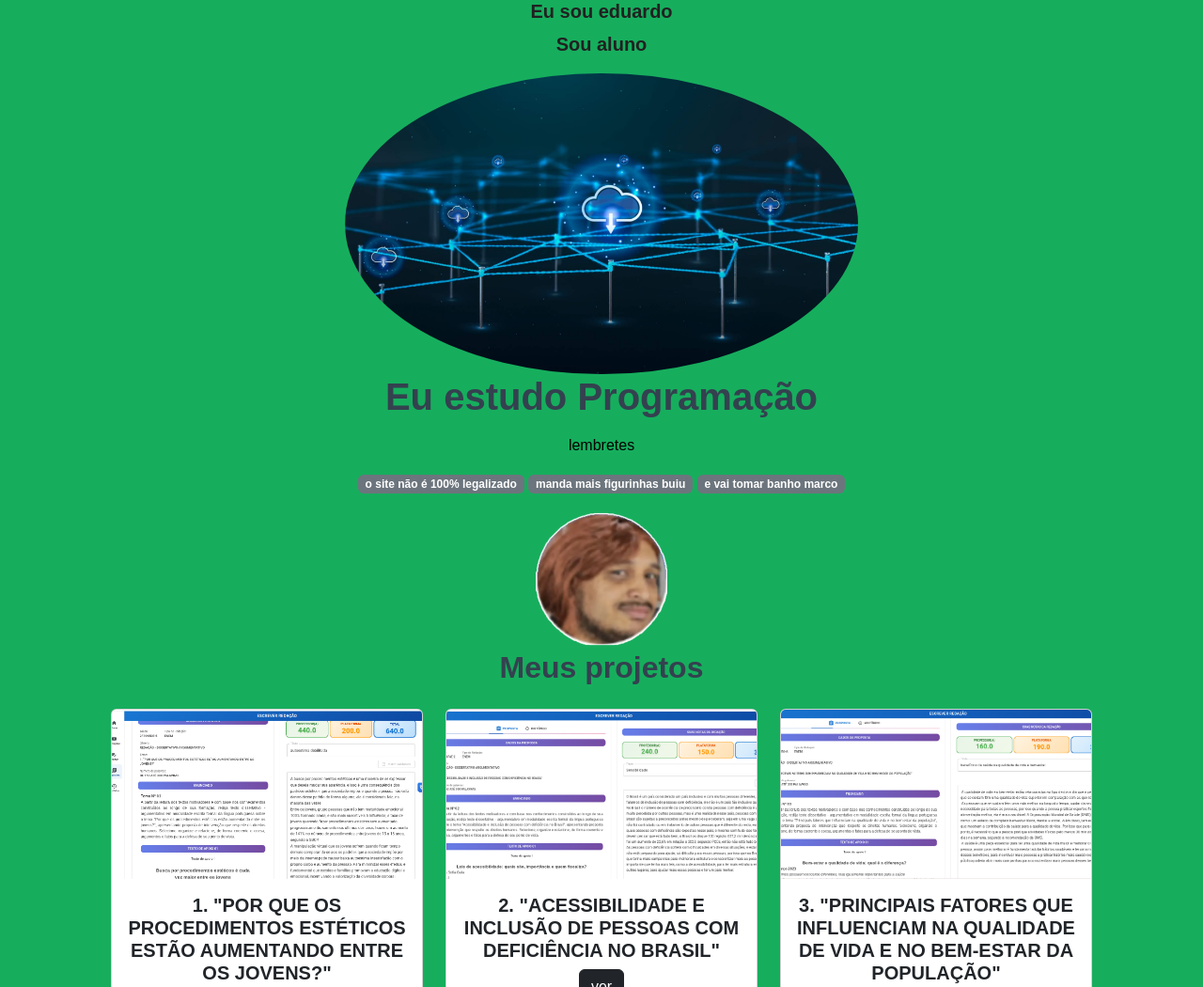
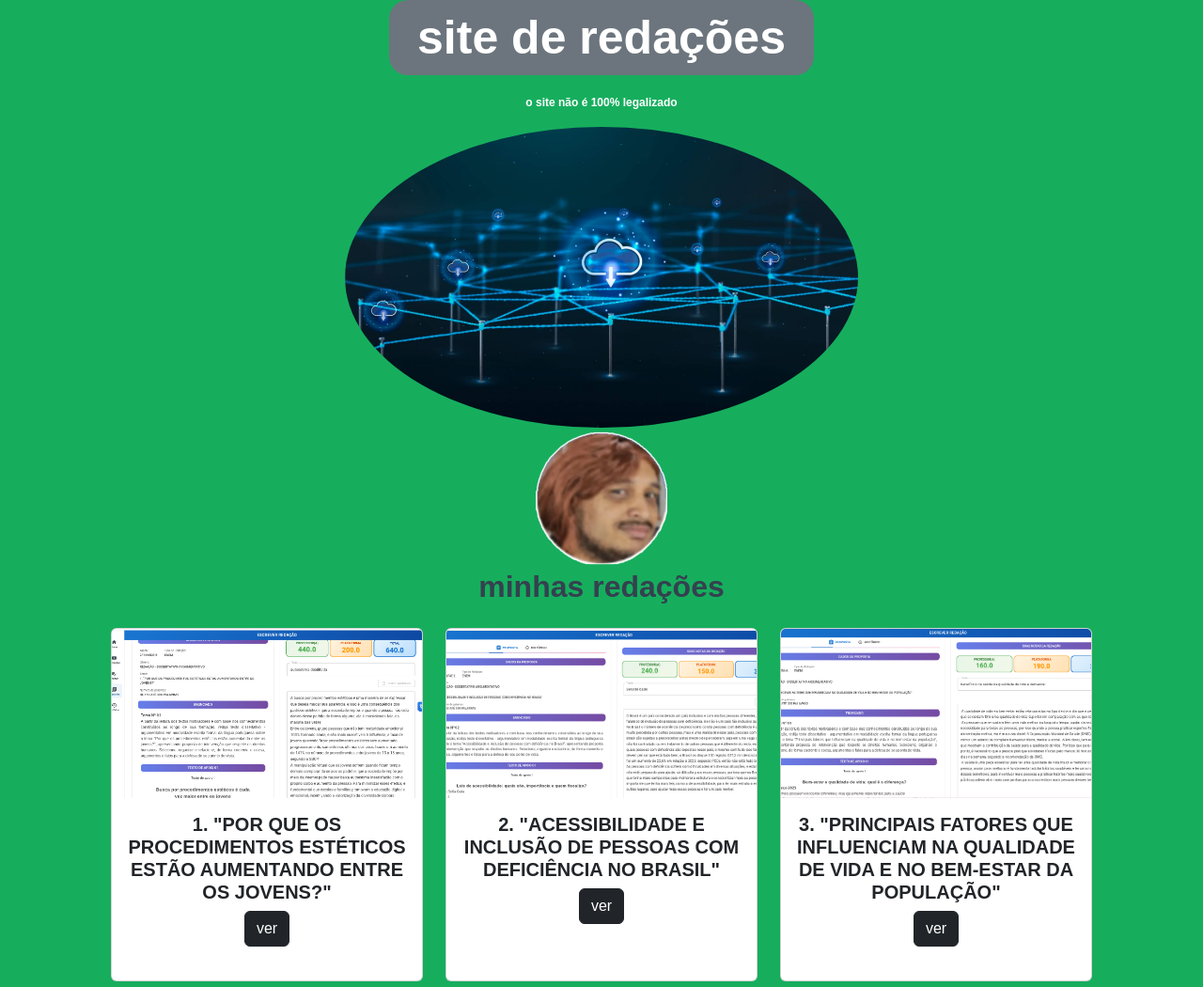
Before and after one commit to Eduardokorb2023/reda-o, a plain HTML site: page index.html in a window 1280 px wide. Shown: the top 1050 px of the page at 94% size. Drawn offline with nearby package versions, Linux system fonts and the light colour scheme.

Commit message:
Add files via upload

```diff
--- a/index.html
+++ b/index.html
@@ -13,27 +13,23 @@
 <body>
     <header class="container ">
 
-    <h1 class="lead">Eu sou eduardo</h1>
-    <p class="lead">Sou aluno </p>
 </body>
 </html>
 <body>
-    <section class="container text-center">
-        <img class="nuvem rounded-circle" src="nuvem.jpg" alt="nuvem" width="50%" height="auto">
-    <h1>Eu estudo Programação</h1>
-    <p></p>
-    <p>lembretes</p>
+
     <body>
       <!-- Código omitido -->
           <div>
-              <p class="badge bg-secondary">o site não é 100% legalizado</p>
-              <p class="badge bg-secondary">manda mais figurinhas buiu</p>
-              <p class="badge bg-secondary">e vai tomar banho marco</p>
+
+              <p class="badge bg-secondary  badge-grande" >site de redações</p>
+
           </div>
+            <p class="badge bg-secondary-2">o site não é 100% legalizado</p>
       <!-- Código omitido -->
   </body>
 
-
+ <section class="container text-center">
+        <img class="nuvem rounded-circle" src="nuvem.jpg" alt="nuvem" width="50%" height="auto">
 
   <div class="container text-center">
 
@@ -53,7 +49,7 @@
 
 
 
-<h2>Meus projetos</h2>
+<h2>minhas redações</h2>
 
 
 <main class="container2 mt-4">
@@ -537,10 +533,10 @@
 
 
 <footer class="container py-5">
-    <h2>Entre em contato</h2>
+    <h2>sites importantes</h2>
     <div>
-        <i class="bi bi-github"></i>
-        <a href="https://github.com/Eduardokorb2023">GitHub</a>
+        <i class="bi bi-ban"></i>
+        <a href="https://redacao.pr.gov.br/">redação paraná</a>
     </div>
     <div>
         <i class="bi bi-ban"></i>
--- a/style.css
+++ b/style.css
@@ -63,3 +63,9 @@ color: var(--cor-destaque);
 .modal-body{
   background-color:var(--cor-4)
 }
+
+.badge-grande {
+    font-size: 50px;
+    padding: 15px 30px;
+     border-radius: 20px;
+}
```
